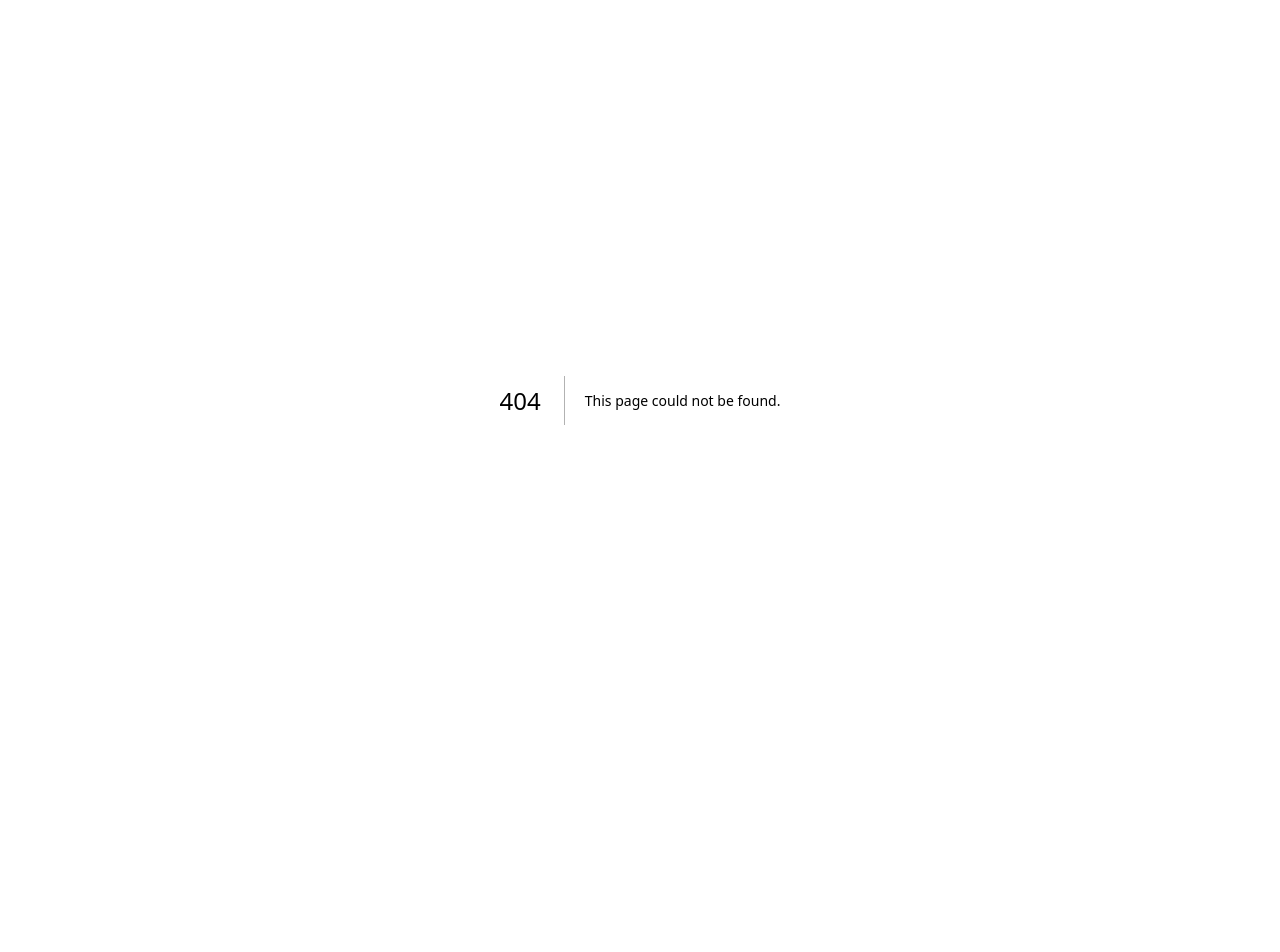
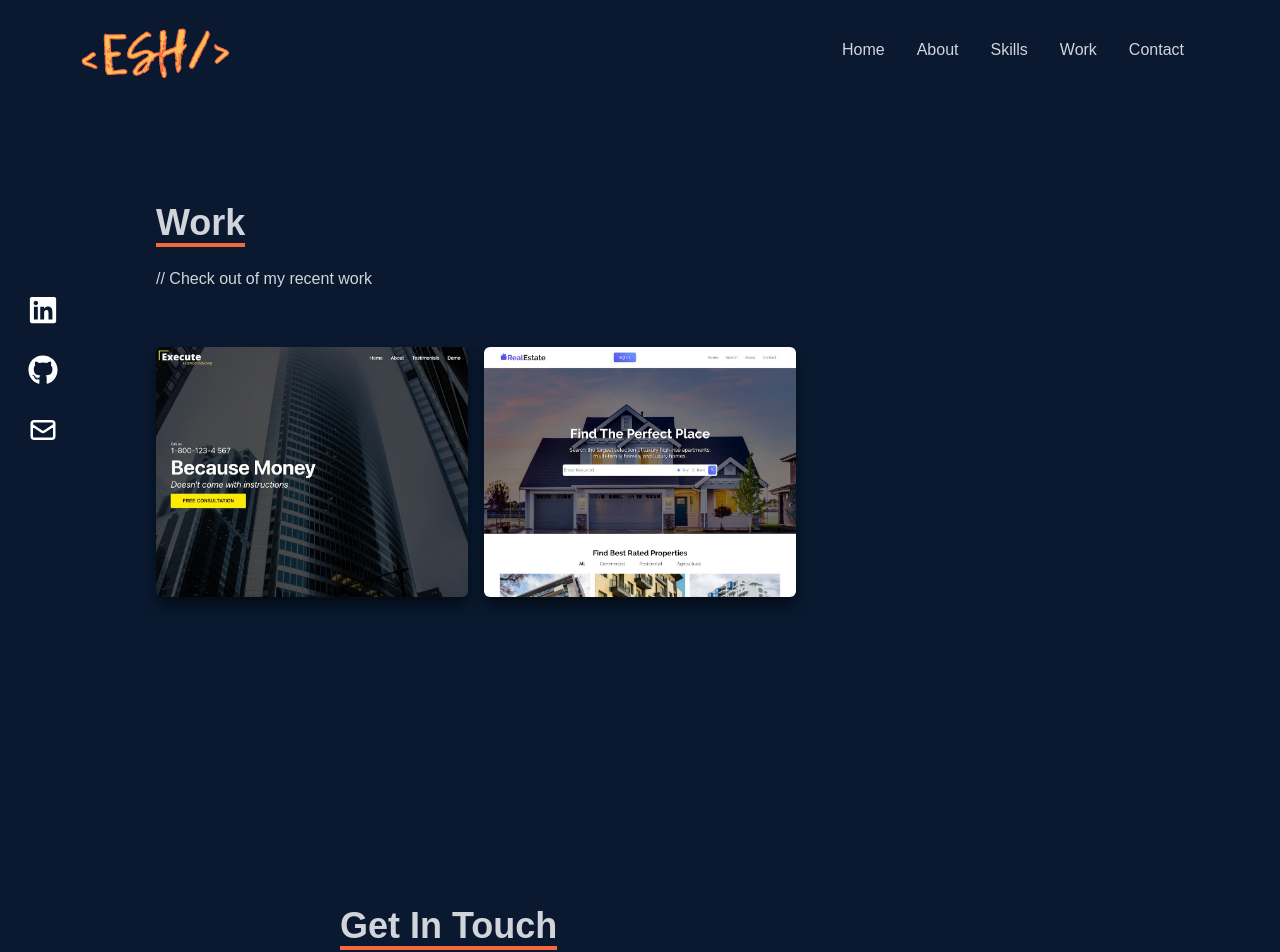
Before and after one commit to eshns/esh-site, a Next.js app: page /work in a window 1280 px wide. Before the commit this address had no page. Shown: the top 952 px of the page. Before the commit the page ends 800 px from the top, so only its background shows below. Built offline with nearby package versions, Linux system fonts and the light colour scheme.

Commit message:
add work section

```diff
--- a/src/components/Footer.jsx
+++ b/src/components/Footer.jsx
@@ -8,7 +8,7 @@
         <div className='flex flex-col justify-center items-center'>
             <span>
               © <span id="year">{currentYear.getFullYear()} </span>
-              <Link href="/">Emmanuel Santiago. </Link>
+              <Link href="/">Emmanuel Hernandez. </Link>
               All rights reserved.
             </span>
         </div>
--- a/src/components/Navbar.jsx
+++ b/src/components/Navbar.jsx
@@ -37,9 +37,9 @@
                 </Link>
             </li>
             <li className='hover:underline hover:duration-500'>
-                <InternalLink to="work" smooth={true} duration={500}>
+                <Link href={"/work"}>
                     Work
-                </InternalLink>
+                </Link>
             </li>
             <li className='hover:underline hover:duration-500'>
                 <InternalLink to="contact" smooth={true} duration={500}>
--- /dev/null
+++ b/src/pages/work.js
@@ -0,0 +1,24 @@
+import Head from 'next/head';
+import { Navbar } from '@/components/Navbar';
+import { Work } from '@/components/Work';
+import { Contact } from '@/components/Contact';
+import { Footer } from '@/components/Footer';
+
+export default function SkillsPage() {
+  return (
+    <>
+      <Head>
+        <title>Emmanuel Hernandez</title>
+        <meta name='description' content='Emmanuel Santiago Hernandez' />
+        <meta name='viewport' content='width=device-width, initial-scale=1' />
+        <link rel='icon' href='/favicon.png' />
+      </Head>
+      <main>
+        <Navbar />
+        <Work />
+        <Contact />
+        <Footer />
+      </main>
+    </>
+  );
+}
```
